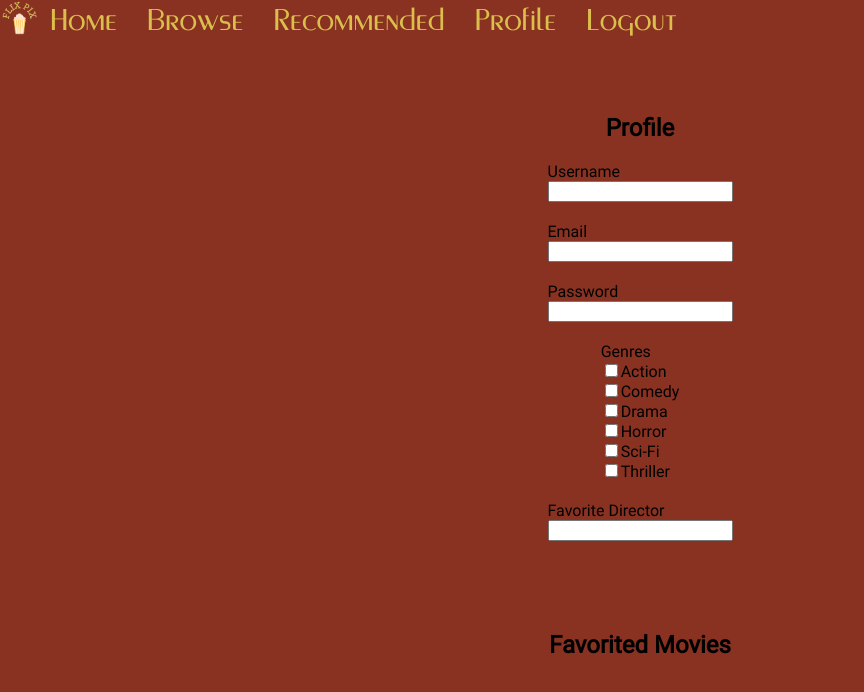
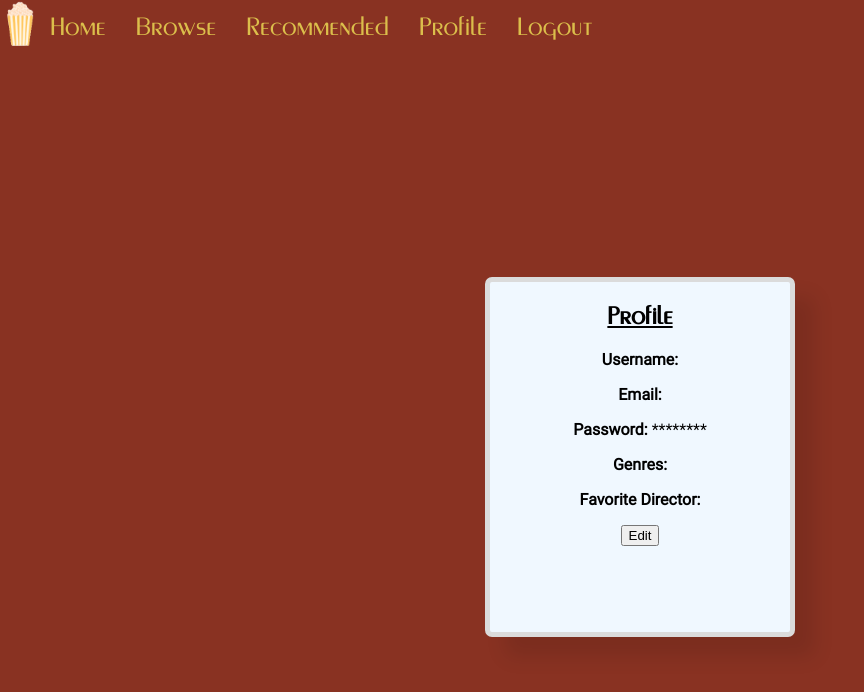
Before and after one commit to sarahjstrong/flix-pix, a Vue app in the folder vue/: page /profile in a window 1280 px wide. Shown: the top 692 px of the page, without its empty margins (0-864 px from the left). Built offline with nearby package versions, Linux system fonts and the light colour scheme; sample sign-in values are in the browser's storage.

Commit message:
worked on profile section, need to finish routing, finished landing page

```diff
--- a/vue/src/App.vue
+++ b/vue/src/App.vue
@@ -9,13 +9,14 @@
         <div class="nav-links">
       <router-link class="nav-link home" v-bind:to="{ name: 'home' }">Home</router-link>
       <router-link class="nav-link browse" :to="{name: 'browse'}">Browse</router-link>
-      <router-link class="nav-link recommended" :to="{name: 'recommended'}">Recommended</router-link>
-      <router-link class="nav-link profile" :to="{name: 'profile'}">Profile</router-link>
+
         </div>
 
      <!-- This div will only be rendered if the token in the Vuex store is not an empty string -->
       <div v-if="this.$store.state.token != ''">
-        <router-link class="nav-link" v-bind:to="{ name: 'logout' }">Logout</router-link>
+          <router-link class="nav-link recommended" :to="{name: 'recommended'}">Recommended</router-link>
+          <router-link class="nav-link profile" :to="{name: 'profile'}">Profile</router-link>
+          <router-link class="nav-link" v-bind:to="{ name: 'logout' }">Logout</router-link>
       </div>
 
     </header>
@@ -63,34 +64,34 @@ body{
 .nav-link {
   color: #dbbe4b;
   text-decoration: none;
-  font-size: 30px;
+  font-size: 25px;
   font-family: 'mont';
   transition: transform 0.3s;
   margin: 0px 15px;
 }
 
 .nav-link.home:hover {
-  color: #000000;
+  color: #212121;
   transform: scale(1.2);
 }
 
 .nav-link.browse:hover {
-  color: #000000;
+  color: #212121;
   transform: scale(1.2);
 }
 
 .nav-link.profile:hover {
-  color: #000000;
+  color: #212121;
   transform: scale(1.2);
 }
 
 .nav-link.logout:hover {
-  color: #000000;
+  color: #212121;
   transform: scale(1.2);
 }
 
 .nav-link.recommended:hover {
-  color: #000000;
+  color: #212121;
   transform: scale(1.2);
 }
 
--- a/vue/src/components/HomeHeader.vue
+++ b/vue/src/components/HomeHeader.vue
@@ -5,23 +5,25 @@
         <!-- Adding app name that could be placed over the photo as well, along with a tagline -->
         <!-- Basically the photo will cover most of the page (under the nav bar) and the app name, tagline, and the two buttons will be on top of the photo -->
      <!-- need to add popcorn image in background  -->
-     <div>
+     <div class="content-container">
         <h1 class="title-text">FLIX PIX</h1>
-        <h3 class="tagline-text">Your favorite online pal for searching for the next best flick for you</h3>
+        <img src="../assets/images/logo.png" alt="popcorn" class="popcorn-img">
+        <div class="button-container">
+            <router-link :to="{ name: 'login' }">
+                <button class="header-btn">Login</button>
+            </router-link>
+
+            <router-link :to="{ name: 'register' }">
+                <button class="header-btn">Register</button>
+            </router-link>
+        </div>
+        <h3 class="tagline-text">Your Favorite Online Pal For Searching For The Next Best Flick For You </h3>
     </div>
 </div>
-    <router-link :to="{ name: 'login' }">
-        <button class="header-btn">Login</button>
-    </router-link>
-
-    <router-link :to="{ name: 'register' }">
-        <button class="header-btn">Register</button>
-    </router-link>
 </body>
 </template>
 
 <script>
-
 </script>
 
 <style scoped>
@@ -40,37 +42,83 @@
         border-bottom-left-radius: 10%  10%;
 }
 
+.content-container {
+    display: flex;
+    flex-direction: column;
+    align-items: center;
+}
+
 
 
     .title-text {
         font-size: 5em;
         color: #dbbe4b ;
-        text-shadow: 4px 4px 4px #000000;
+        /* text-shadow: 2px 2px 2px #dbbe4b; */
         text-align: center;
         font-family: 'mont';
+        padding-top: 20%; /* Adjusted padding-top value */
+        background: linear-gradient(to right, #ffffff, #dbbe4b,  #000000, #dbbe4b );
+        background-size: 200% 100%;
+        animation: gradientMove 3s linear infinite;
+        -webkit-background-clip: text;
+        background-clip: text;
+        -webkit-text-fill-color: transparent;
     }
+    @keyframes gradientMove {
+        0% {
+            background-position: 0% 50%; /* Start position */
+        }
+        50% {
+            background-position: 100% 50%;
+        }
+        100% {
+            background-position: 0% 50%; /* End position */
+        }
+    }
+
 
     .tagline-text {
         font-size: 2em;
-        color: #dbbe4b;
+        color: #dbbe4b;;
         text-shadow: 4px 4px 4px #000000;
 
     }
+    .popcorn-img {
+        width: 100px;
+        height: 100px;
+        margin-top: 10px; /* Adjusted margin-top value */
+    }
+    .button-container {
+        display: flex;
+        justify-content: center;
+        margin-top: 20px; /* Adjust as needed */
+        padding-left: 2%;
+        padding-bottom: 5%;
+    }
 
     .header-btn {
-
         font-size: 1.5em;
-        padding: 10px 20px;
+        font-family: 'mont';
+        padding: 5px 10px;
         margin: 10px;
-        border-radius: 10px;
         background-color: #893222;
-        color: white;
+        color: #dbbe4b;
         border: none;
         cursor: pointer;
+        border-radius: 50px;
+        outline: none;
+        cursor: pointer;
+        position: relative;
+        box-shadow: 0 15px 30px rgba(0, 0, 0, 0.5);
+        overflow: hidden;
+        transition: transform 0.3s;
+
     }
+
 
     .header-btn:hover {
         background-color: #6d271b;
+        transform: scale(1.2);
     }
 
 
--- a/vue/src/views/ProfileView.vue
+++ b/vue/src/views/ProfileView.vue
@@ -1,11 +1,23 @@
 <template>
-    <!-- Profile contain a form to update information on your profile. Checkboxes to select genres. Text input field where you can type director name and click submit to save the director. -->
-    <!-- Genre info and director info will be saved in the store for now. -->
-    <!-- Second part: Favorited section that will list all the favorited movies.  -->
+    <div class="container">
+    <div v-if="!editMode" class="profile-card">
 
-
+      <div class="profileShown">
+        <h2 style="text-decoration: underline; font-family:'mont';">Profile</h2>
+        <p style="font-family: 'roboto';"><strong>Username:</strong> {{ username }}</p>
+        <p style="font-family: 'roboto';"><strong>Email:</strong> {{ email }}</p>
+        <p style="font-family: 'roboto';"><strong>Password:</strong> ********</p>
+        <p style="font-family: 'roboto';"><strong>Genres:</strong></p>
+        <ul>
+          <li v-for="genre in selectedGenres" :key='genre.id'>{{ genre.name }}</li>
+        </ul>
+        <p><strong>Favorite Director:</strong> {{ director }}</p>
+        <button @click="editMode = true">Edit</button>
+      </div>
+    </div>
+      <div v-else>
         <form class="profile-form">
-        <h2>Profile</h2>
+          <h2>Edit Profile</h2>
           <div class="form-group">
             <label for="username">Username</label>
             <input type="text" id="username" v-model="username">
@@ -18,42 +30,31 @@
             <label for="password">Password</label>
             <input type="password" id="password" v-model="password">
           </div>
-
           <div class="form-group">
             <label for="genres">Genres</label>
             <div class="genre-checkboxes">
-                <div v-for="genre in genres" v-bind:key="genre.id">
-                    <input type="checkbox" v-bind:id="genre.id" v-bind:value="genre.id" v-model="selectedGenres">
-                    <label v-bind:for="genre.id">{{ genre.name }}</label>
+              <div v-for="genre in genres" :key="genre.id">
+                <input type="checkbox" :id="genre.id" :value="genre" v-model="selectedGenres">
+                <label :for="genre.id">{{ genre.name }}</label>
               </div>
             </div>
           </div>
-
           <div class="form-group">
             <label for="director">Favorite Director</label>
             <input type="text" id="director" v-model="director">
           </div>
-        <div class="favorited-section">
-            <h2>Favorited Movies</h2>
-            <ul>
-                <li v-for="movie in favoritedMovies" v-bind:key="movie.id">{{ movie.title }}</li>
-            </ul>
+          <button @click="saveChanges">Save</button>
+          <button @click="cancelEdit">Cancel</button>
+        </form>
       </div>
-
-
-
-    </form>
-
-
-
-
+    </div>
   </template>
 
   <script>
-
   export default {
     data() {
       return {
+        editMode: false,
         username: '',
         email: '',
         password: '',
@@ -68,34 +69,46 @@ export default {
         selectedGenres: [],
         director: ''
       }
+    },
+    methods: {
+      saveChanges() {
+        // Save changes to the backend here
+        this.editMode = false; //exit
+      },
+      cancelEdit() {
+        // Reset form fields to original values
+        this.editMode = false;
+      }
     }
   }
   </script>
 
-
-
-
-
     <style scoped>
-    .profile-form {
-        display: flex;
-        flex-direction: column;
-        align-items: center;
-        margin-top: 50px;
+    @font-face {
+        font-family: 'mont';
+        src: url(../assets/fonts/MontereyFLF.ttf);
+    }
+    @font-face {
+        font-family: 'roboto';
+        src: url(../assets/fonts/Roboto-Regular.ttf);
     }
 
-    .form-group {
+    .container {
      display: flex;
-        flex-direction: column;
-        margin-bottom: 20px;
+     justify-content: center;
+    align-items: center;
+    height: 100vh;
+}
+    .profile-card {
+    border: 5px solid #dbdbdb;
+    background-color: aliceblue;
+    border-radius: 7px;
+    width: 300px;
+    height: 350px;
+    box-shadow: 20px 20px 20px rgba(0, 0, 0, 0.1);
+    }
+    .profileShown {
+        text-align: center;
     }
 
-    .genre-checkboxes {
-        display: flex;
-        flex-direction: column;
-    }
-
-    .favorited-section {
-        margin-top: 50px;
-    }
     </style>
```
Also changed, not shown: vue/src/assets/images/logo.png. Lines whose indentation alone changed are shown as unchanged.
